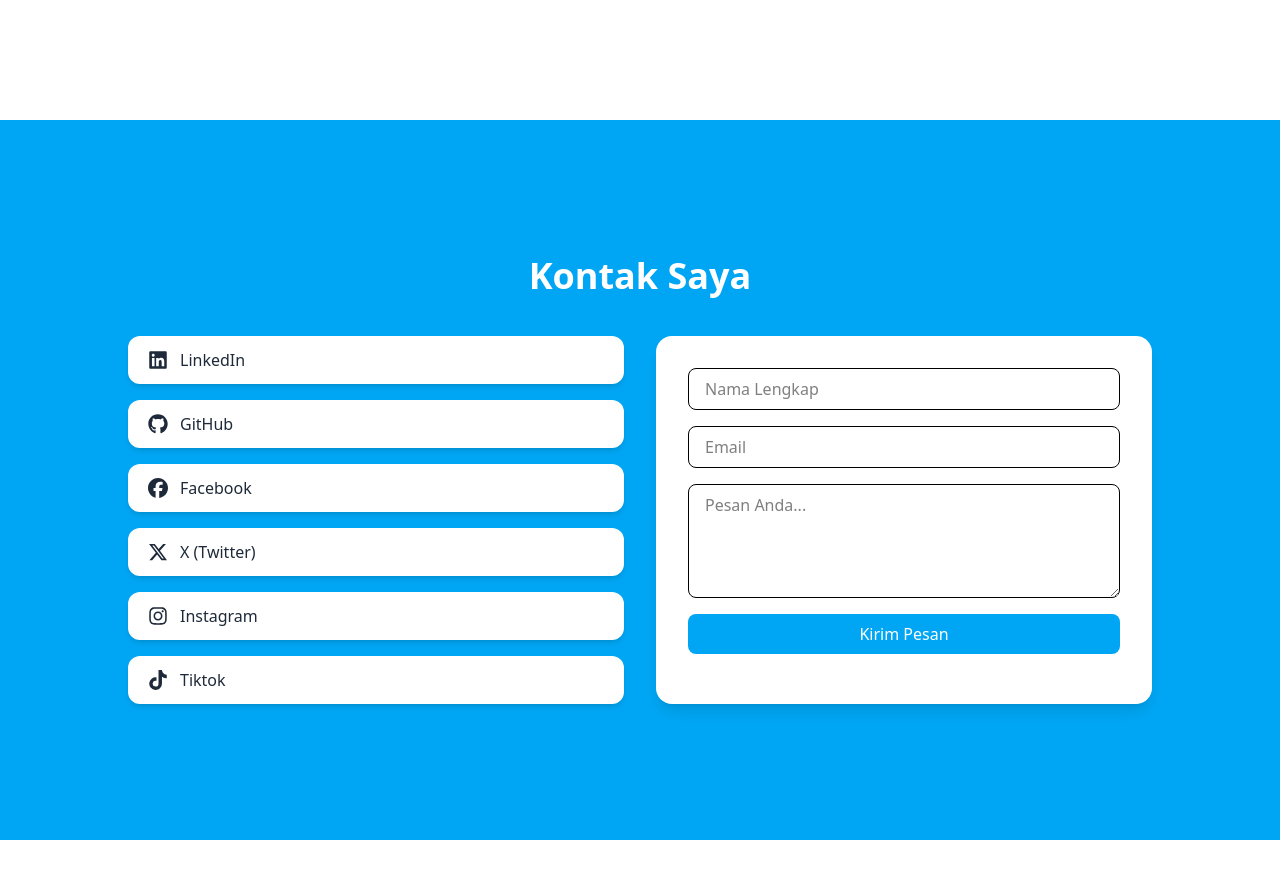
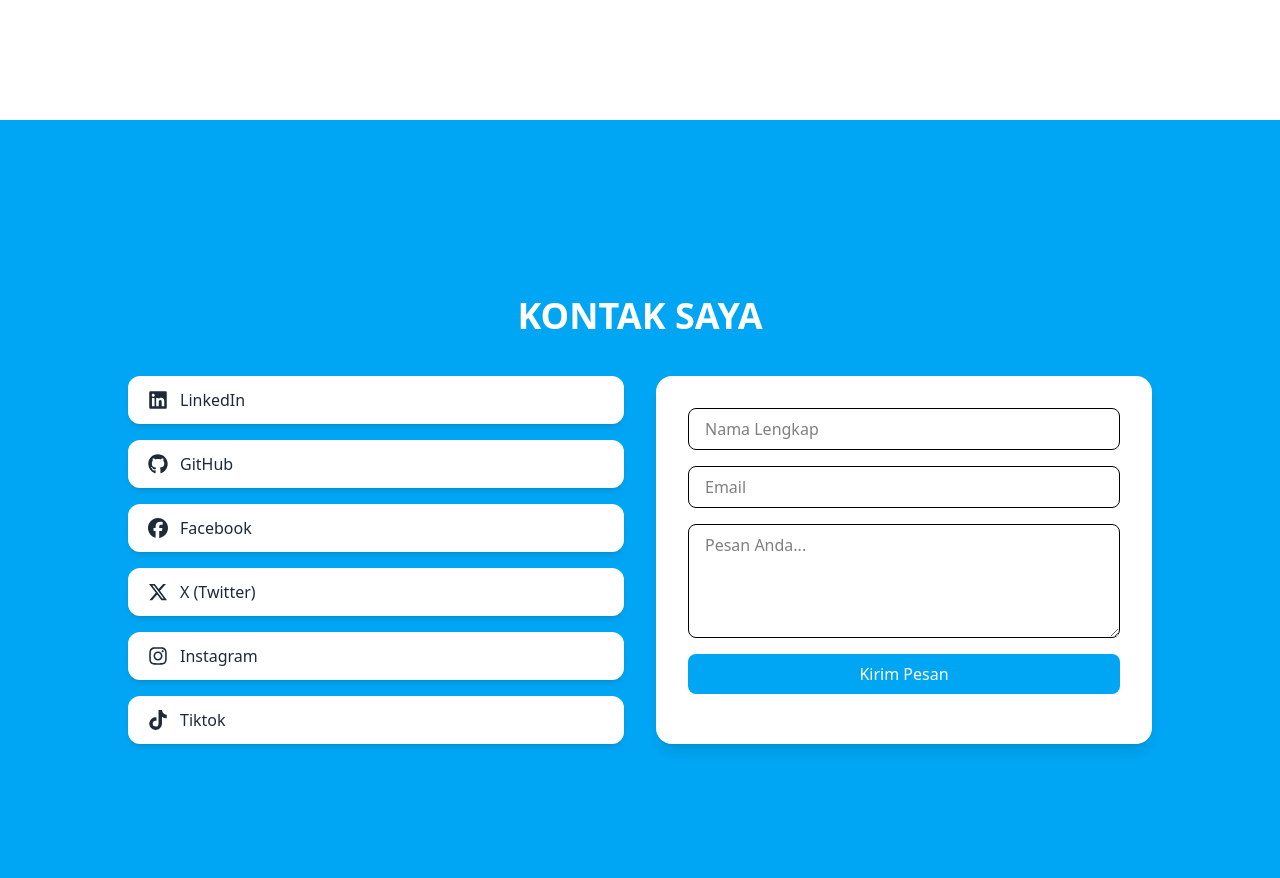
Before and after one commit to yourksatra/yourksatra-react-vite, a React (Vite) app: page / in a window 1280 px wide. Shown: the part 2280-3158 px from the top of the page. Before the commit the page ends 3120 px from the top, so only its background shows below. Built offline with nearby package versions, Linux system fonts and the light colour scheme.

Commit message:
Update Other File Section

```diff
--- a/src/components/sections/ContactSection.jsx
+++ b/src/components/sections/ContactSection.jsx
@@ -116,12 +116,12 @@ export default function ContactSection() {
   return (
     <section
       id="contact"
-      className="min-h-[90svh] flex flex-col items-center justify-center bg-sky-500 dark:bg-sky-500 px-4 py-10"
+      className="min-h-[100svh] flex flex-col items-center justify-center bg-sky-500 dark:bg-sky-500 px-4 py-10"
     >
       {/* Section Title */}
       <div data-aos="fade-up" className="mb-10 text-center">
         <h2 className="text-3xl md:text-4xl font-bold text-white dark:text-gray-900">
-          Kontak Saya
+          KONTAK SAYA
         </h2>
       </div>
 
@@ -200,7 +200,7 @@ export default function ContactSection() {
             ></textarea>
 
             {errors.message && (
-              <p className="text-red-400 text-sm">{errors.message}</p>
+              <p className="text-red-500 text-sm">{errors.message}</p>
             )}
 
             <button
```
Also changed, not shown: src/components/layout/project.jsx (added), src/components/sections/ProjectSection.jsx (added).
